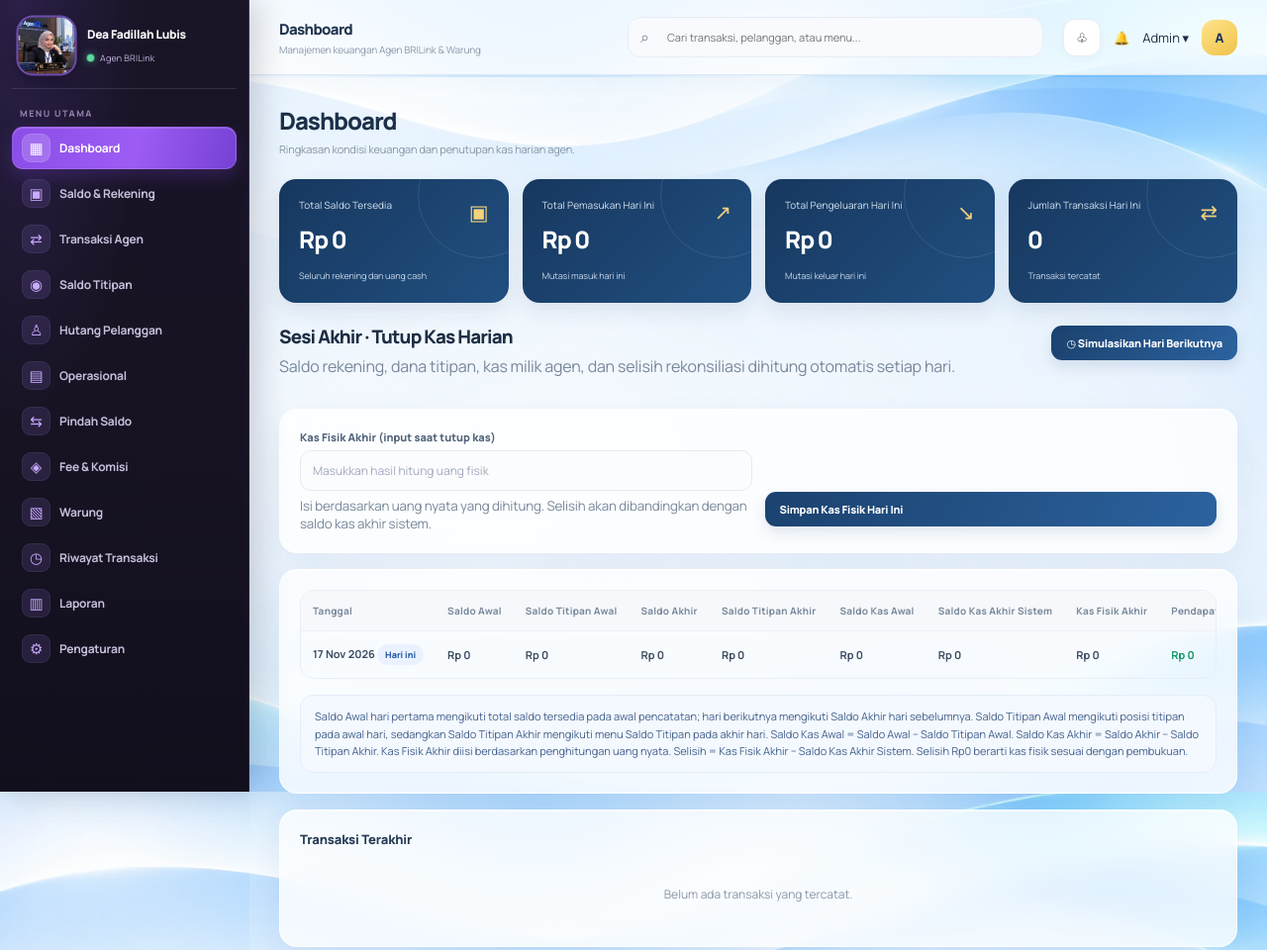
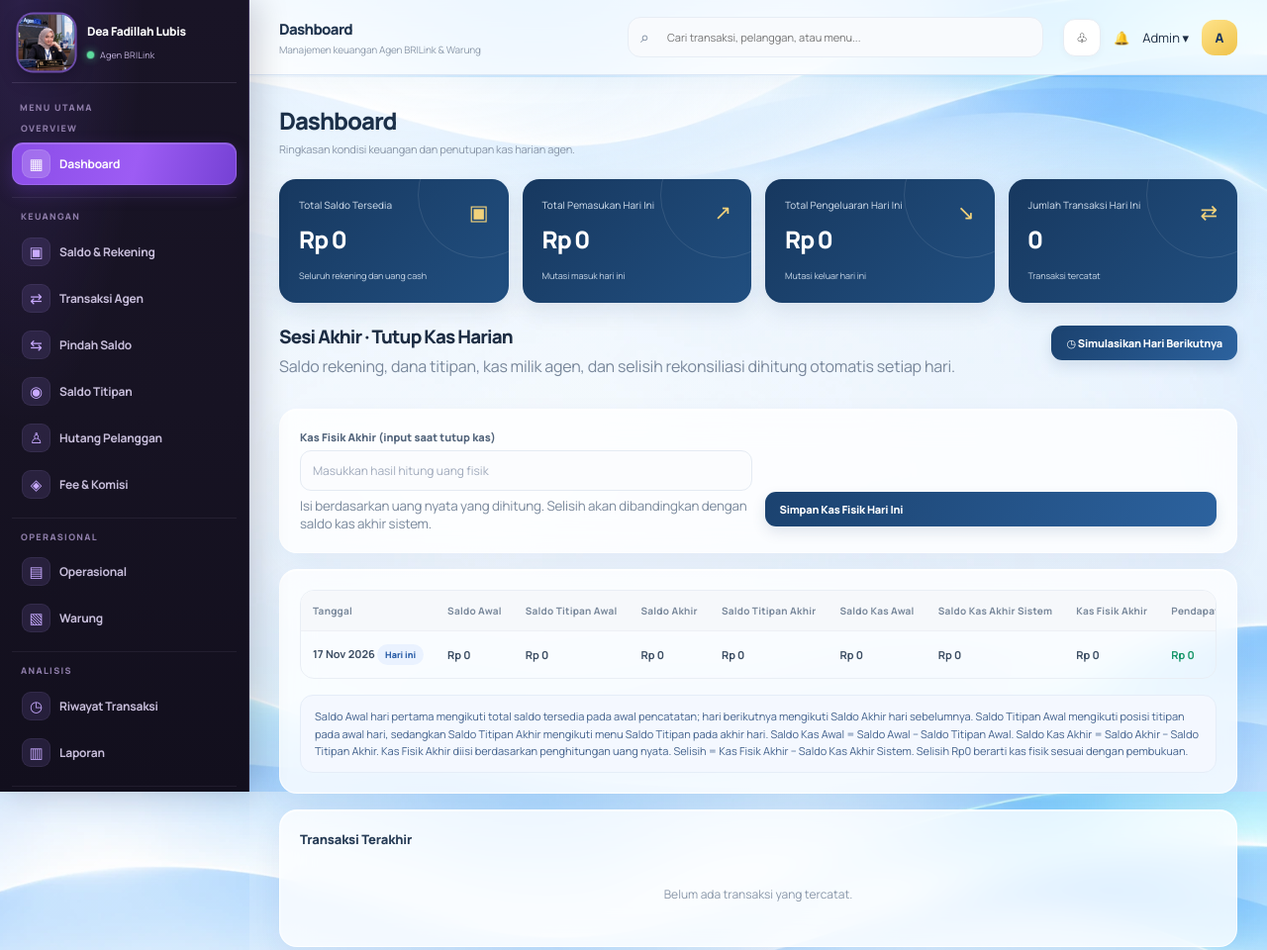
Before and after one commit to deabrilink/kas-agen-brilink, a plain HTML site: page index.html in a window 1280 px wide. Shown: the top 960 px of the page at 99% size. Drawn offline with Linux system fonts and the light colour scheme.

Commit message:
Organize sidebar navigation into clear sections

```diff
--- a/index.html
+++ b/index.html
@@ -665,6 +665,20 @@ body{
   .sidebar .brand-online-dot,.sidebar .brand-online-dot:after{animation:none}
 }
 
+
+/* Sidebar navigation hierarchy */
+.sidebar .nav{display:flex;flex-direction:column;gap:12px}
+.sidebar .nav-group{display:grid;gap:4px}
+.sidebar .nav-group-label{
+  margin:7px 9px 4px;color:#8e7da9;font-size:9px;
+  font-weight:850;letter-spacing:1.35px;line-height:1.2;
+}
+.sidebar .nav-group:first-child .nav-group-label{margin-top:3px}
+.sidebar .nav-group + .nav-group{
+  padding-top:7px;border-top:1px solid rgba(226,217,255,.075)
+}
+.sidebar .nav button{width:100%}
+
 </style>
 </head>
 <body>
@@ -673,18 +687,33 @@ body{
     <div class="brand brand-profile"><img class="brand-photo" src="./a1profil.webp" alt="Foto Dea Fadillah Lubis"><div class="brand-identity"><strong>Dea Fadillah Lubis</strong><small><i class="brand-online-dot"></i> Agen BRILink</small></div></div>
     <div class="nav-label">MENU UTAMA</div>
     <nav class="nav" id="navigation">
+      <div class="nav-group">
+        <div class="nav-group-label">OVERVIEW</div>
         <button class="active" data-page="dashboard"><span class="ico">▦</span>Dashboard</button>
+      </div>
+      <div class="nav-group">
+        <div class="nav-group-label">KEUANGAN</div>
         <button data-page="saldo"><span class="ico">▣</span>Saldo & Rekening</button>
         <button data-page="transaksi"><span class="ico">⇄</span>Transaksi Agen</button>
+        <button data-page="pindah"><span class="ico">⇆</span>Pindah Saldo</button>
         <button data-page="titipan"><span class="ico">◉</span>Saldo Titipan</button>
         <button data-page="hutang"><span class="ico">♙</span>Hutang Pelanggan</button>
+        <button data-page="fee"><span class="ico">◈</span>Fee & Komisi</button>
+      </div>
+      <div class="nav-group">
+        <div class="nav-group-label">OPERASIONAL</div>
         <button data-page="operasional"><span class="ico">▤</span>Operasional</button>
-      <button data-page="pindah"><span class="ico">⇆</span>Pindah Saldo</button>
-      <button data-page="fee"><span class="ico">◈</span>Fee & Komisi</button>
         <button data-page="warung"><span class="ico">▧</span>Warung</button>
+      </div>
+      <div class="nav-group">
+        <div class="nav-group-label">ANALISIS</div>
         <button data-page="riwayat"><span class="ico">◷</span>Riwayat Transaksi</button>
         <button data-page="laporan"><span class="ico">▥</span>Laporan</button>
+      </div>
+      <div class="nav-group">
+        <div class="nav-group-label">PREFERENSI</div>
         <button data-page="pengaturan"><span class="ico">⚙</span>Pengaturan</button>
+      </div>
     </nav>
   </aside>
   <div class="mobile-overlay" id="overlay" onclick="toggleSidebar()"></div>
```
Lines whose indentation alone changed are shown as unchanged.
